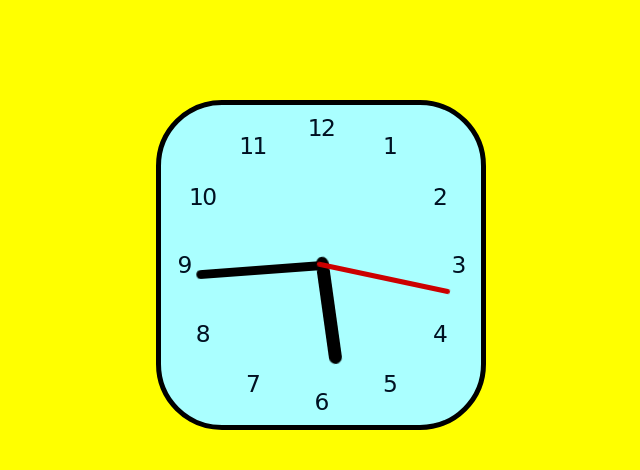
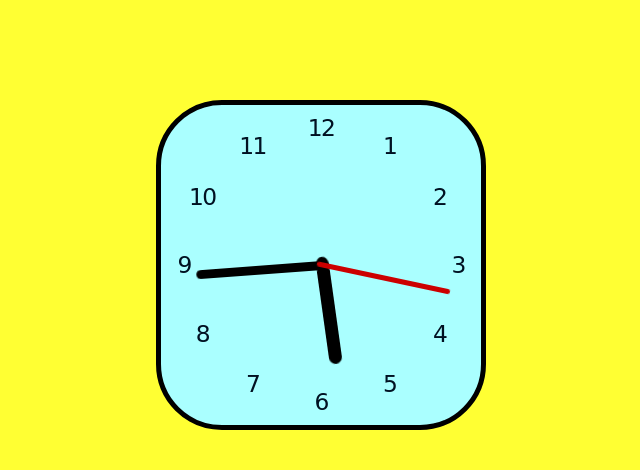
Before and after one commit to batyatonny/analog-clock, a plain HTML site: page index.html in a window 1280 px wide. Shown: the whole page, without its empty margins (319-959 px from the left). Drawn offline with Linux system fonts and the light colour scheme.

Commit message:
Updated CSS file

```diff
--- a/main.css
+++ b/main.css
@@ -1,5 +1,5 @@
 body {
-  background: #ff0;
+  background: #ff3;
   color: #012;
   margin-top: 100px;
   font-family: Cursive, sans-serif;
```
